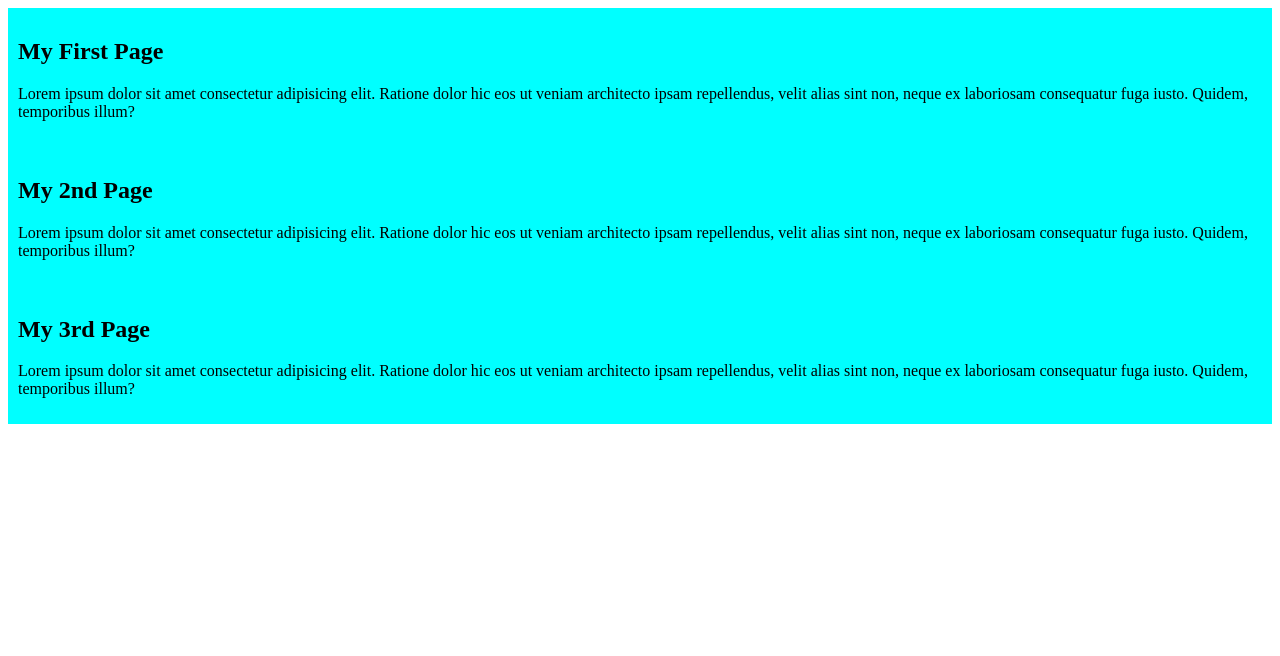
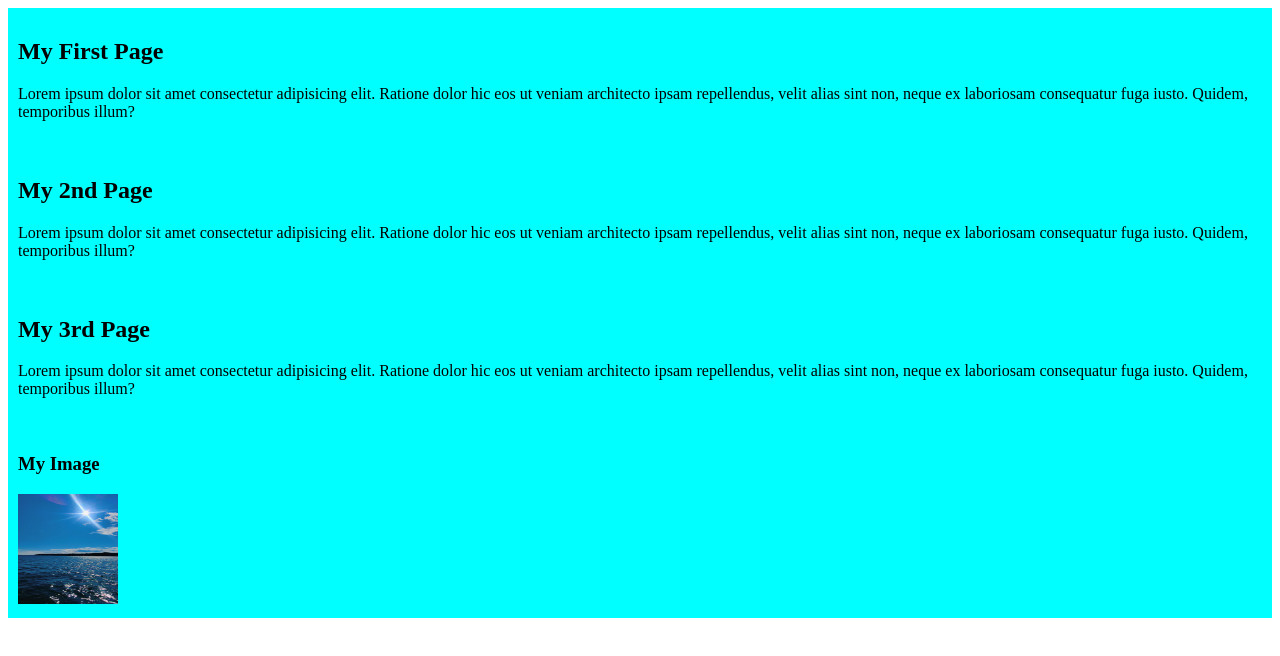
Before and after one commit to ZarinTasminSejuti/my-github-repo, a plain HTML site: page index.html in a window 1280 px wide. Drawn offline with Linux system fonts and the light colour scheme.

Commit message:
added image

```diff
--- a/index.html
+++ b/index.html
@@ -20,5 +20,10 @@
         <h2>My 3rd Page</h2>
         <p>Lorem ipsum dolor sit amet consectetur adipisicing elit. Ratione dolor hic eos ut veniam architecto ipsam repellendus, velit alias sint non, neque ex laboriosam consequatur fuga iusto. Quidem, temporibus illum?</p>
     </div>
+
+    <div>
+        <h3>My Image</h3>
+        <img src="images/food.jpeg" alt="island image" height="110px" width="100px">
+    </div>
 </body>
 </html>
```
Also changed, not shown: images/e.jpeg (added), images/food.jpeg (added), images/home.png (added), 2 other files.
